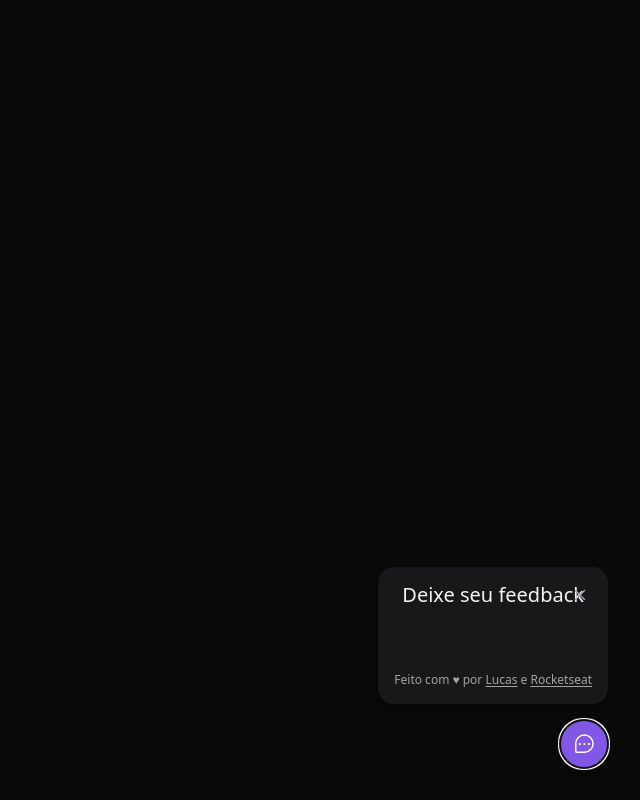
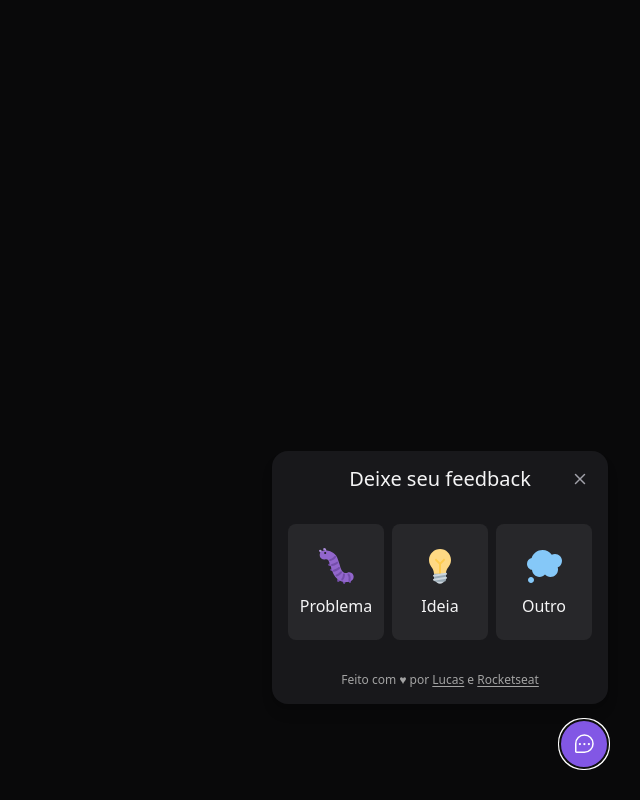
Before and after one commit to LCSDNL/NLW-react-web, a React (Vite) app in the folder react-web/: page / in a window 1280 px wide. Both pictures are taken after a click on the button "Feedback". Shown: the whole page, without its empty margins (640-1280 px from the left). Built offline with nearby package versions, Linux system fonts and the light colour scheme.

Commit message:
config feedbackType buttons

```diff
--- a/react-web/index.html
+++ b/react-web/index.html
@@ -2,7 +2,7 @@
 <html lang="en">
   <head>
     <meta charset="UTF-8" />
-    <link rel="icon" type="image/svg+xml" href="/src/favicon.svg" />
+    <link rel="icon" type="image/svg+xml" href="/src/assets/Bug.svg" />
     <meta name="viewport" content="width=device-width, initial-scale=1.0" />
     <title>Vite App</title>
   </head>
--- a/react-web/src/App.tsx
+++ b/react-web/src/App.tsx
@@ -1,4 +1,4 @@
-import { Widget } from "./components/widget"
+import { Widget } from "./components/Widget"
 
 
 export function App(){
--- a/react-web/src/components/WidgetForm.tsx
+++ b/react-web/src/components/WidgetForm.tsx
@@ -38,7 +38,22 @@ export function WidgetForm(){
             </header>
 
             <div className="flex py-8 gap-2 w-full">
-                <button></button>
+                { Object.entries(feedbackTypes).map(([key, value])=>{
+                    return (
+                        <button
+                        key={key}
+                        className="bg-zinc-800 rounded-lg py-5 w-24 flex-1 flex flex-col items-center gap-2 border-2 border-transparent hover:border-brand-500 focus:border-brand-500 focus:outline-none"
+                        //onClick=""
+                        type="button"
+                        >
+                            <img src={value.image.source} alt={value.image.alt} />
+                            <span>
+                                {value.title}
+                            </span>
+                        </button>
+                    )
+                })
+                }
             </div>
 
 
```
